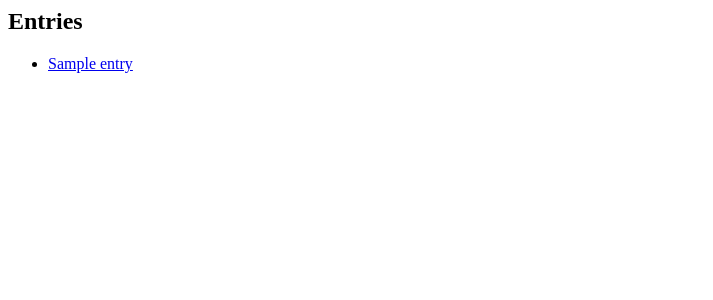
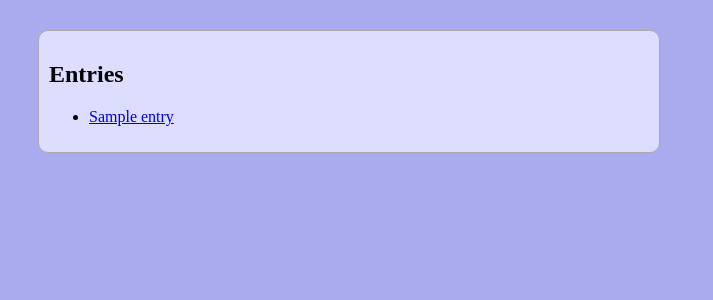
Before and after one commit to slinkp/pygotham_hamage_demo, a Django app: page /boring/ in a window 1280 px wide. Shown: the top 300 px of the page, without its empty margins (0-713 px from the left). Run offline with Django 3.2, Linux system fonts and the light colour scheme; tables that the repository leaves empty hold one stand-in row (values such as "Sample post"); parts of the project's set-up code (start-up, migrations or seed data) failed here and were passed over.

Commit message:
Slightly nicer looking demo

```diff
--- a/boring/templates/base.html
+++ b/boring/templates/base.html
@@ -1,6 +1,46 @@
 <html>
+<head>
+<title>Django HamageControl demo, PyGotham II, June 2012</title>
+
+<style type="text/css">
+
+.error-message {
+   color: #AA0000;
+   display: inline-block;
+   background-color: #FFFF66;
+   margin: 10px;
+   border: 1px solid #AA0000;
+   padding: 0 1em;
+}
+
+body {
+   background-color: #AAAAEE;
+}
+
+label {
+   width: 100px;
+   display: inline-block;
+   overflow: wrap;
+   text-align: right;
+}
+
+.main-content {
+   width: 600px;
+   background-color: #DDDDFF;
+   border: 1px solid #AAAAAA;
+   padding: 10px;
+   margin: 30px;
+   -moz-border-radius: 10px;
+   border-radius: 10px;
+}
+
+</style>
+
+</head>
 <body>
+<div class="main-content">
 {% block content %}
 {% endblock content %}
+</div>
 </body>
 </html>
--- a/wsgi.py
+++ b/wsgi.py
@@ -25,7 +25,7 @@ hamage_config = {
                 # Which paths trigger this handler.
                 'path': '/comments/post/',
                 # Form field above which to inject error msg.
-                'error_field': 'comment',
+                'error_field': 'name',
                 # Form field providing author name.
                 'author_field': 'name',
              }],
```
